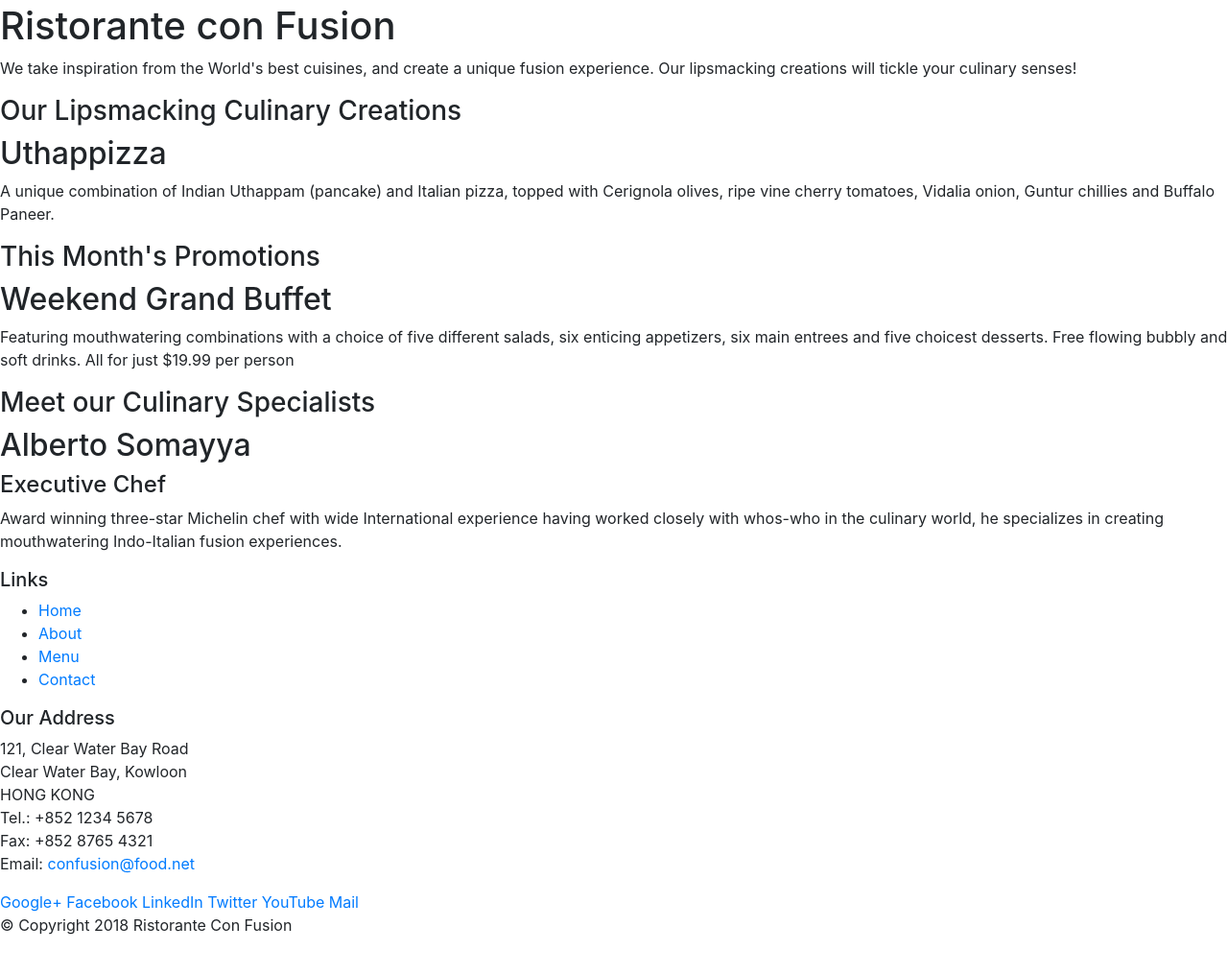
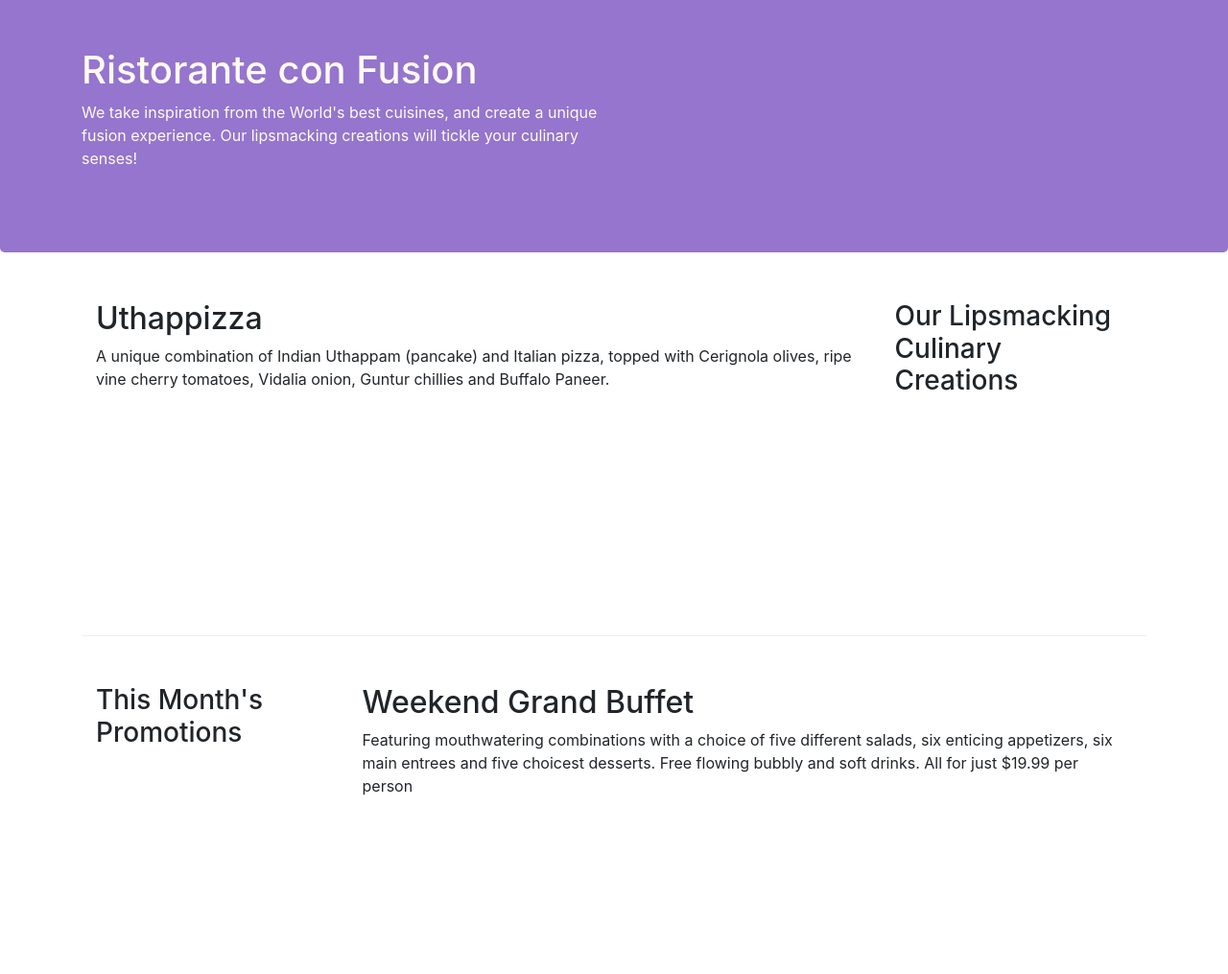
Before and after one commit to Odinachi/confusion, a website: page index.html in a window 1280 px wide. Shown: the part 21-1036 px from the top of the page at 96% size. Before the commit the page ends 1013 px from the top, so only its background shows below. Drawn offline with nearby package versions, Linux system fonts and the light colour scheme.

Commit message:
bootstrape grid part two

```diff
--- /dev/null
+++ b/css/stylesheet.css
@@ -0,0 +1,28 @@
+.row-header{
+    margin: 0pxs auto;
+    padding: 0px auto;
+}
+.row-content{
+    margin: 0px auto;
+    padding: 50px 0px 50px 0px;
+    border-bottom: 1px ridge;
+    min-height: 400px;
+}
+.footer{
+    background-color: #D1C4E3;
+    margin: 0px auto;
+    padding: 20px 0px 20px 0px;
+}
+.jumbotron{
+    padding: 70px 30px 70px 30px;
+    margin: 0px auto;
+    background: #9575cd;
+    color: floralwhite;
+}
+.address {
+    font-size: 80%;
+    margin: 0px;
+    color: #0f0f0f;
+
+
+}
--- a/index.html
+++ b/index.html
@@ -9,51 +9,52 @@
     <meta http-equiv="x-ua-compatible" content="ie=edge">
 
     <!-- Bootstrap CSS -->
-    <link rel="stylesheet" href="node_modules/bootstrap/dist/css/bootstrap.min.css">s
+    <link rel="stylesheet" href="node_modules/bootstrap/dist/css/bootstrap.min.css">
+    <link rel="stylesheet" href="css/stylesheet.css">
 </head>
 
 <body>
 
-    <header>
-        <div>
-            <div>
-                <div>
+    <header class="jumbotron">
+        <div class="container">
+            <div class="row row-header">
+                <div class="col-12 col-sm-6">
                     <h1>Ristorante con Fusion</h1>
                     <p>We take inspiration from the World's best cuisines, and create a unique fusion experience. Our lipsmacking creations will tickle your culinary senses!</p>
                 </div>
-                <div>
+                <div class="col-12 col-sm">
                 </div>
             </div>
         </div>
     </header>
 
-    <div>
-        <div>
-            <div>
+    <div class="container">
+        <div class="row row-content align-itens-center">
+            <div class="col-12 col-sm-4 order-sm-last col-md-3">
                 <h3>Our Lipsmacking Culinary Creations</h3>
             </div>
-            <div>
+            <div class="col col-sm order-sm-first col-md">
                 <h2>Uthappizza</h2>
                 <p>A unique combination of Indian Uthappam (pancake) and Italian pizza, topped with Cerignola olives, ripe vine cherry tomatoes, Vidalia onion, Guntur chillies and Buffalo Paneer.</p>
             </div>
         </div>
 
 
-        <div>
-            <div>
+        <div class="row row-content align-itens-center">
+            <div class="col-12 col-sm-4 col-md-3">
                 <h3>This Month's Promotions</h3>
             </div>
-            <div>
+            <div class="col col-sm col-md">
                 <h2>Weekend Grand Buffet</h2>
                 <p>Featuring mouthwatering combinations with a choice of five different salads, six enticing appetizers, six main entrees and five choicest desserts. Free flowing bubbly and soft drinks. All for just $19.99 per person </p>
             </div>
         </div>
 
-        <div>
-            <div>
+        <div class="row  row-content align-itens-center">
+            <div class="col-12 col-sm-4 order-sm-last col-md-3">
                 <h3>Meet our Culinary Specialists</h3>
             </div>
-            <div>
+            <div class="col col-sm order-sm-first col-md">
                 <h2>Alberto Somayya</h2>
                 <h4>Executive Chef</h4>
                 <p>Award winning three-star Michelin chef with wide International experience having worked closely with whos-who in the culinary world, he specializes in creating mouthwatering Indo-Italian fusion experiences. </p>
@@ -61,19 +62,19 @@
         </div>
     </div>
 
-    <footer>
-        <div>
-            <div>
-                <div>
+    <footer class="footer">
+        <div class="container">
+            <div class="row">
+                <div class="col-4 offset-1 col-sm-2">
                     <h5>Links</h5>
-                    <ul>
+                    <ul class="list-unstyled">
                         <li><a href="#">Home</a></li>
                         <li><a href="#">About</a></li>
                         <li><a href="#">Menu</a></li>
                         <li><a href="#">Contact</a></li>
                     </ul>
                 </div>
-                <div>
+                <div class="col-7 col-sm-5">
                     <h5>Our Address</h5>
                     <address>
 		              121, Clear Water Bay Road<br>
@@ -84,8 +85,8 @@
 		              Email: <a href="mailto:confusion@food.net">confusion@food.net</a>
 		           </address>
                 </div>
-                <div>
-                    <div>
+                <div class="col-12 col-sm-4 align-self-center">
+                    <div class="text-center">
                         <a href="http://google.com/+">Google+</a>
                         <a href="http://www.facebook.com/profile.php?id=">Facebook</a>
                         <a href="http://www.linkedin.com/in/">LinkedIn</a>
@@ -95,8 +96,8 @@
                     </div>
                 </div>
            </div>
-           <div>
-                <div>
+           <div class="row justify-content-center">
+                <div class="col-auto">
                     <p>© Copyright 2018 Ristorante Con Fusion</p>
                 </div>
            </div>
```
Also changed, not shown: 1 other file.
